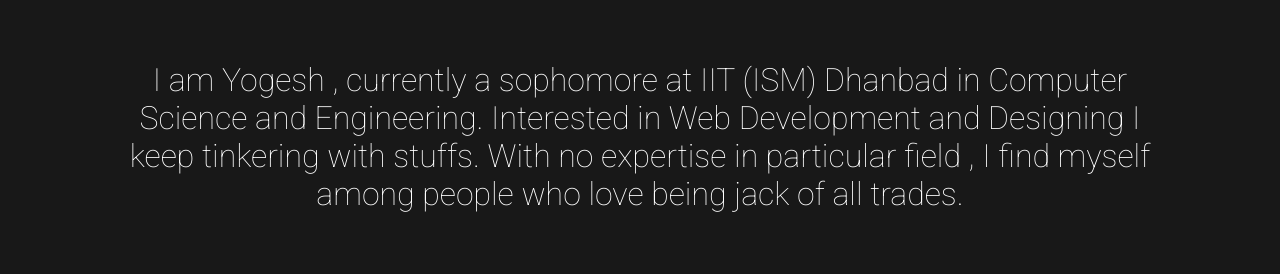
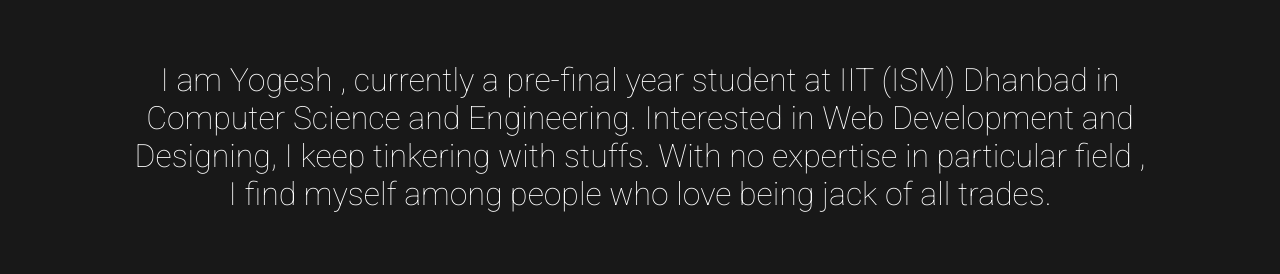
Before and after one commit to Yogesh-01/Yogesh-01.github.io, a plain HTML site: page index.html in a window 1280 px wide. Shown: the part 313-587 px from the top of the page. Drawn offline with Linux system fonts and the light colour scheme.

Commit message:
Update index.html

```diff
--- a/index.html
+++ b/index.html
@@ -46,7 +46,7 @@
 			Hi, I'm Yogesh
 		</div>
 		<div id="intro">
-			I am Yogesh , currently a sophomore at IIT (ISM) Dhanbad in Computer Science and Engineering. Interested in Web Development and Designing I keep tinkering with stuffs. With no expertise in particular field ,  I find myself among people who love being jack of all trades.
+			I am Yogesh , currently a pre-final year student at IIT (ISM) Dhanbad in Computer Science and Engineering. Interested in Web Development and Designing, I keep tinkering with stuffs. With no expertise in particular field ,  I find myself among people who love being jack of all trades.
 		</div>
 		<div class="btn_box">
 		  <a href="files/Yogesh_Resume.pdf" download="Yogesh_Resume" target="_blank"> <div class="button" id="cv_btn">
```
